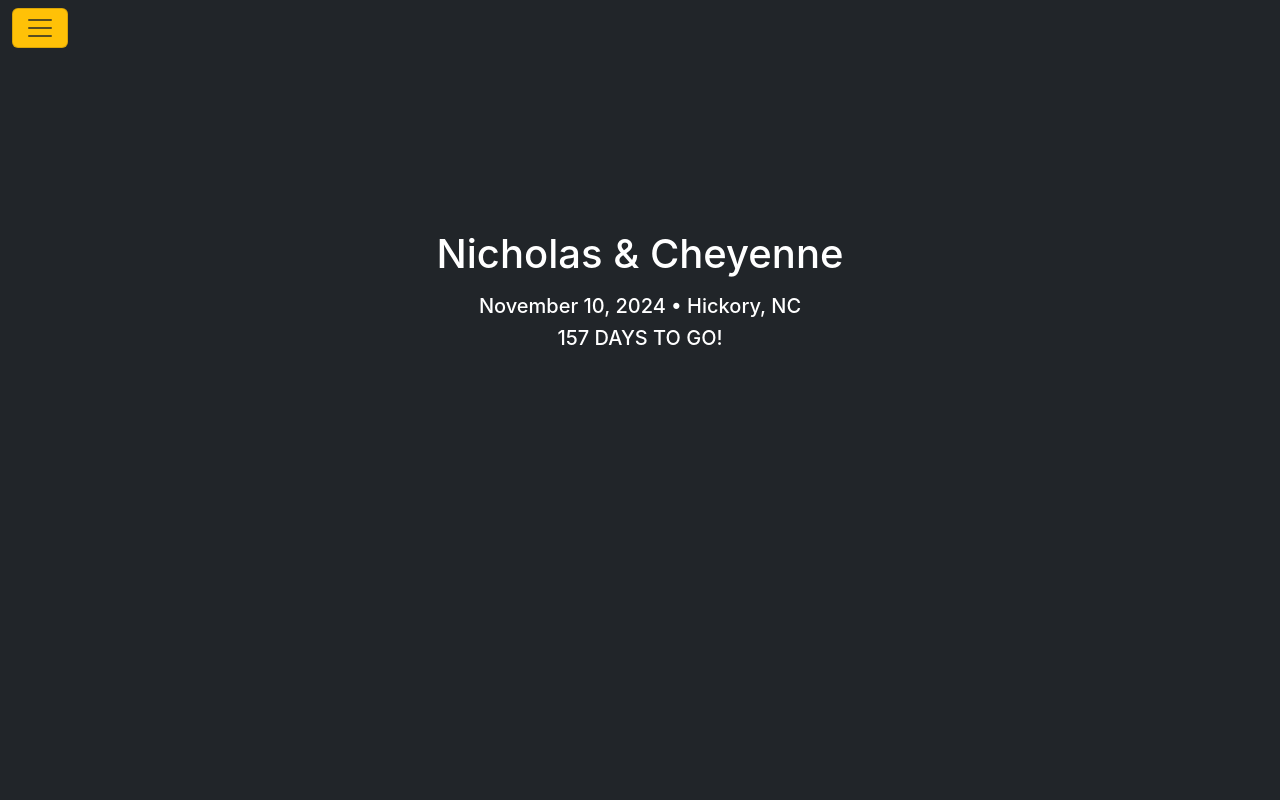
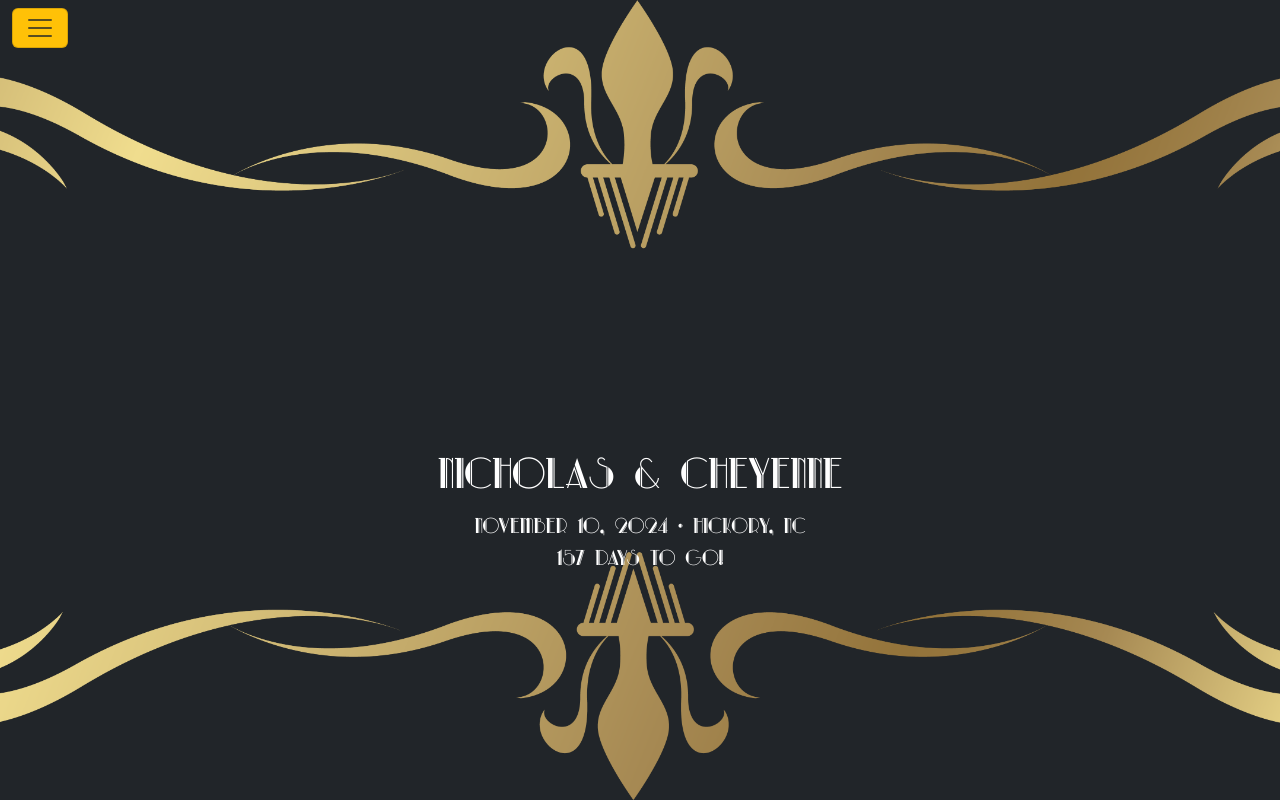
Before and after one commit to ncapel/capel-wedding-app, a React (Create React App) app: page / in a window 1280 px wide. Built offline with nearby package versions, Linux system fonts and the light colour scheme.

Commit message:
removed backgroundImage component and replaced with simple css solution

```diff
--- a/src/App.js
+++ b/src/App.js
@@ -1,11 +1,10 @@
 import React from 'react';
 import NavBar from './Components/Nav';
 import Header from './Components/Header';
-import BackgroundImage from './Components/Background';
 
 function App() {
   return (
-    <div className='mt-5'>
+    <div className='full-screen-background'>
       <Header/>
       <NavBar/>
     </div>
--- a/src/Components/Background.js
+++ /dev/null
@@ -1,10 +0,0 @@
-import React from 'react';
-
-function BackgroundImage() {
-    const bgImage = './assets/img/bg)img.png';
-    return (
-        <img src={bgImage} alt='Gold Frame'></img>
-    );
-}
-
-export default BackgroundImage;
--- a/src/Components/Header.js
+++ b/src/Components/Header.js
@@ -8,12 +8,10 @@ function Header() {
     const days = Math.floor(countDown / (1000 * 60 * 60 * 24));
 
     return (
-        <div className='text-center text-white' style={{
-            marginTop: '230px'
-        }}>
-            <h1 className='mb-3' id='title'>Nicholas & Cheyenne</h1>
-            <h5>November 10, 2024 • Hickory, NC</h5>
-            <h5>{days + ' days to go!'.toUpperCase()}</h5>
+        <div className='text-center text-white header'>
+            <h1 className='mb-3 title'>Nicholas & Cheyenne</h1>
+            <h5 className='title'>November 10, 2024 • Hickory, NC</h5>
+            <h5 className='title'>{days + ' days to go!'.toUpperCase()}</h5>
         </div>
     );
 };
--- a/src/Components/Nav.js
+++ b/src/Components/Nav.js
@@ -14,7 +14,7 @@ function NavBar() {
     };
 
     return (
-    <Navbar bg="dark" expand="never" fixed="top" className="vertical-navbar">
+    <Navbar expand="never" fixed="top" className="vertical-navbar">
         <Container>
             <NavbarToggle aria-controls="basic-navbar-nav" onClick={toggleNav} className="bg-warning" />
             <Collapse in={isOpen} id="basic-navbar-nav">
--- a/src/index.css
+++ b/src/index.css
@@ -49,10 +49,36 @@ code {
   /* Add hover styles for interactivity */
 }
 
+.full-screen-background {
+  background-image: url('./assets/img/bg_pic.png');
+  height: 100vh;
+  width: 100vw;
+  position: fixed;
+  top: 0;
+  left: 0;
+  z-index: 0;
+  background-repeat: repeat;
+  background-position: center;
+  background-size:cover;
+}
+
+.title {
+  font-family: TitleFont;
+}
+
+.header {
+  margin-top: 450px;
+}
+
 @media (max-width: 768px) {
 
 .vertical-navbar {
   width: 85px;
 }
 
+.header {
+  margin-top: 220px;
 }
+
+
+}
```
